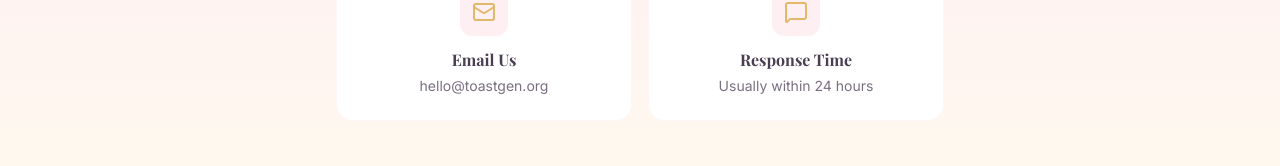
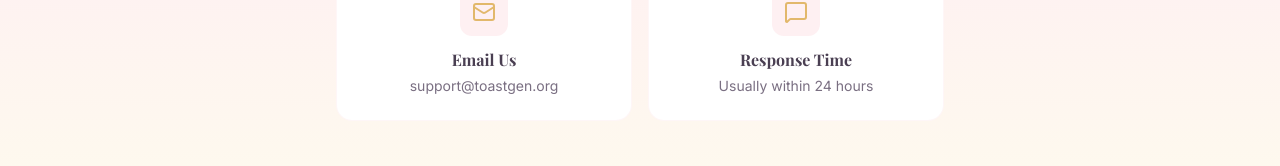
Before and after one commit to elaine202309/toastgen, a React (Vite) app: page /contact in a window 1280 px wide. Shown: the part 305-471 px from the top of the page. Built offline with nearby package versions, Linux system fonts and the light colour scheme; no server answers; a web font is replaced by a local one.

Commit message:
Change contact email to support@toastgen.org

```diff
--- a/src/pages/ContactPage.tsx
+++ b/src/pages/ContactPage.tsx
@@ -37,7 +37,7 @@ export default function ContactPage() {
               <Mail className="w-6 h-6 text-champagne" />
             </div>
             <h3 className="font-bold font-heading text-charcoal mb-1">Email Us</h3>
-            <p className="text-sm text-charcoal-light">hello@toastgen.org</p>
+            <p className="text-sm text-charcoal-light">support@toastgen.org</p>
           </div>
           <div className="bg-white rounded-2xl p-6 border border-blush-dark/20 text-center">
             <div className="w-12 h-12 rounded-xl bg-blush flex items-center justify-center mx-auto mb-3">
--- a/src/pages/PricingPage.tsx
+++ b/src/pages/PricingPage.tsx
@@ -83,7 +83,7 @@ const faqs = [
   { q: 'Can I upgrade later?', a: 'Absolutely. If you start with Starter and want more, you can purchase Pro or Premium at any time. Your unused credits from a previous purchase will remain available.' },
   { q: 'Do credits expire?', a: 'No. Once you purchase a pack of speech generations, they never expire. Use them whenever you need them.' },
   { q: 'What payment methods do you accept?', a: 'We accept all major credit cards, debit cards, and PayPal. Payment processing is handled securely by our payment partner.' },
-  { q: 'Is there a refund policy?', a: 'Yes. You may request a full refund within 14 days of purchase, as long as no speech generations from your pack have been used. If you\'ve already generated any speeches, the purchase is considered consumed and is not eligible for a refund. Contact us at hello@toastgen.org to request a refund.' },
+  { q: 'Is there a refund policy?', a: 'Yes. You may request a full refund within 14 days of purchase, as long as no speech generations from your pack have been used. If you\'ve already generated any speeches, the purchase is considered consumed and is not eligible for a refund. Contact us at support@toastgen.org to request a refund.' },
   { q: 'Can I use this for non-wedding events?', a: 'Yes! While optimized for weddings, ToastGen works beautifully for rehearsal dinners, engagement parties, anniversaries, and any celebration that deserves a heartfelt toast.' },
 ];
 
--- a/src/pages/TermsPage.tsx
+++ b/src/pages/TermsPage.tsx
@@ -33,7 +33,7 @@ export default function TermsPage() {
 
           <h2 className="text-xl font-bold font-heading text-charcoal mt-8">5. Payments and Refunds</h2>
           <p>
-            Paid plans grant you a specific number of speech generations as described at the time of purchase. Credits do not expire. You may request a full refund within 14 days of purchase, provided that no speech generations from the purchased pack have been used. Once any speech has been generated using your purchased credits, the purchase is considered consumed and is no longer eligible for a refund. To request a refund, contact us at hello@toastgen.org. Refunds will be processed within 5-10 business days to the original payment method.
+            Paid plans grant you a specific number of speech generations as described at the time of purchase. Credits do not expire. You may request a full refund within 14 days of purchase, provided that no speech generations from the purchased pack have been used. Once any speech has been generated using your purchased credits, the purchase is considered consumed and is no longer eligible for a refund. To request a refund, contact us at support@toastgen.org. Refunds will be processed within 5-10 business days to the original payment method.
           </p>
 
           <h2 className="text-xl font-bold font-heading text-charcoal mt-8">6. Intellectual Property</h2>
```
